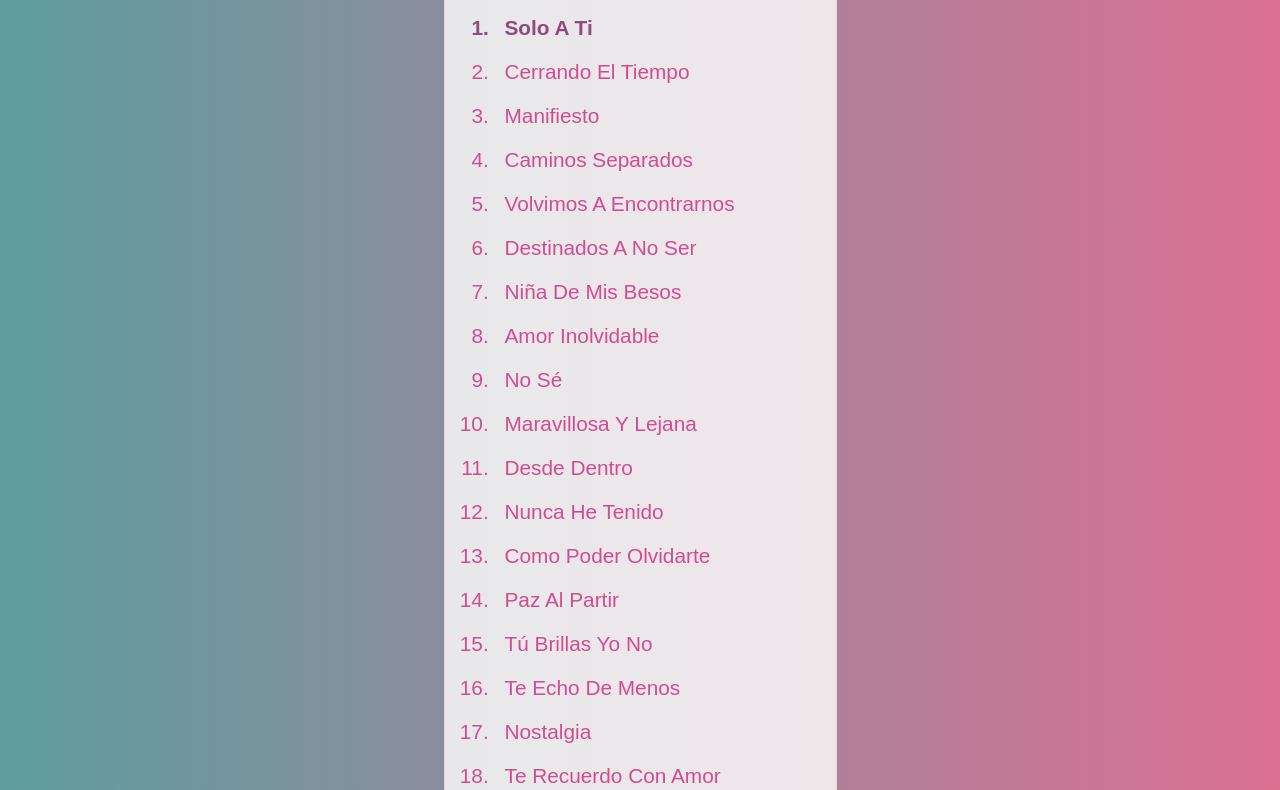
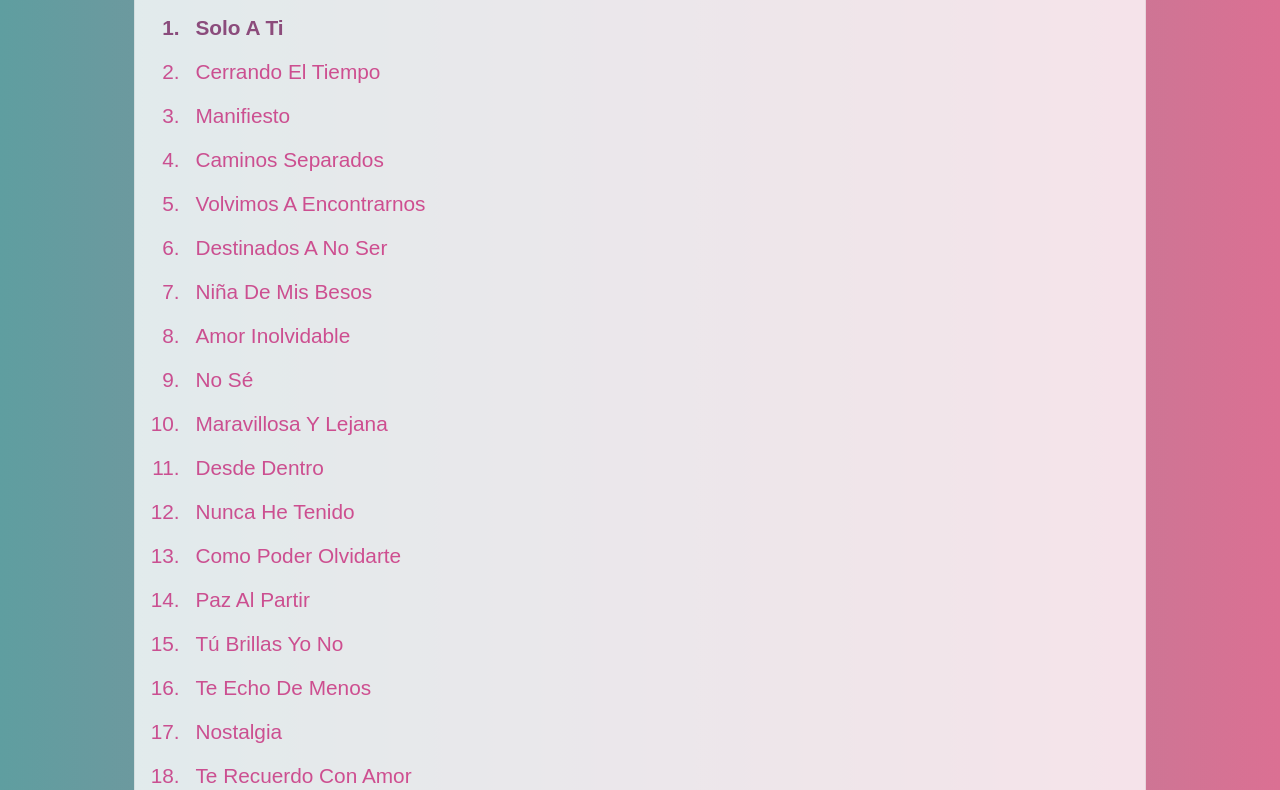
Before and after one commit to vilorto/valgreen, a plain HTML site: page index.html in a window 1280 px wide. Shown: the part 295-1085 px from the top of the page. Drawn offline with Linux system fonts and the light colour scheme.

Commit message:
Update style.css

```diff
--- a/css/style.css
+++ b/css/style.css
@@ -9,7 +9,7 @@ body {
 	position: relative; /* Esencial para que el absolute tome este recuadro como límite */
 
   /* display: inline-block; O el tamaño que necesites para tu diseño */
-	width: 393px;
+	width: 80%;
 
 	margin: 10px auto;
 	min-height: 50dvh;
```
